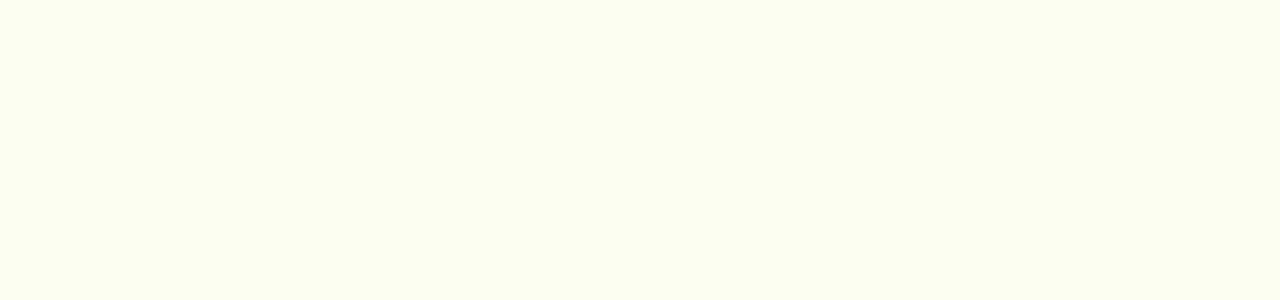
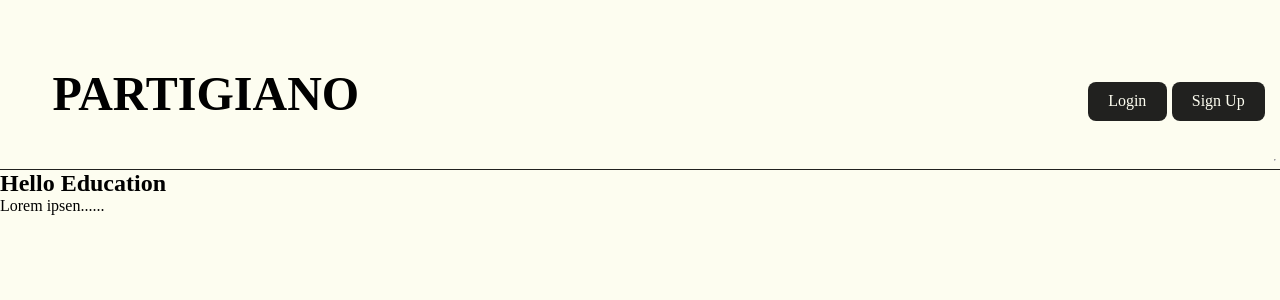
Before and after one commit to ARDhruvo/Partigiano, a React (Vite) app: page /blog/1 in a window 1280 px wide. Before the commit this address had no page. Shown: the top 300 px of the page. Built offline with nearby package versions, Linux system fonts and the light colour scheme.

Commit message:
Blog page added

```diff
--- a/src/App.jsx
+++ b/src/App.jsx
@@ -6,6 +6,7 @@ import Category from "./pages/category";
 import Profile from "./pages/profile";
 import AboutUs from "./pages/aboutUs";
 import Login from "./pages/Login";
+import Blog from "./pages/blog";
 import "./App.css";
 import { Route, Routes } from "react-router-dom";
 
@@ -21,6 +22,7 @@ function App() {
         <Route path="login" element={<Login/>}/>
         <Route path="profile" element={<Profile/>}/>
         <Route path="aboutUs" element={<AboutUs/>}/>
+        <Route path="blog/:id" element={<Blog/>}/>
       </Routes>
     </>
   );
--- /dev/null
+++ b/src/components/blogBody.jsx
@@ -0,0 +1,24 @@
+import React from 'react'
+import { useParams } from 'react-router-dom';
+import Contents from './contents';
+import { useState } from 'react';
+
+function blogBody() {
+    const { id } =useParams();
+
+    const [contents,setContents] = useState([
+          { title: 'Hello Education', body: 'Lorem ipsen......', author:'Nazim' , id: '1'},
+          { title: 'Hello Emergency', body: 'Lorem ipsen......', author:'Raian' , id: '2'},
+          { title: 'Hello Education1', body: 'Lorem ipsen......', author:'Khan' , id: '3'},
+        ]);
+
+
+
+    return (
+      <div className='blog-body'>
+          <Contents contents={contents.filter((content) => content.id === id  )}/>
+      </div>
+    )
+}
+
+export default blogBody;
--- a/src/components/blogContents.jsx
+++ b/src/components/blogContents.jsx
@@ -1,4 +1,5 @@
 import React from 'react'
+import { Link } from 'react-router-dom';
 
 function blogContents(props) {
     const blogs=props.blogs;
@@ -6,8 +7,12 @@ function blogContents(props) {
     <div className='blog-contents'>
         {blogs.map((blog) => (
             <div className='blog-preview' key={blog.id}>
-                <h2>{ blog.title }</h2>
-                <p>Written by {blog.author}</p>
+
+                <Link to={`/blog/${blog.id}`}>
+                  <h2>{ blog.title }</h2>
+                  <p>Written by {blog.author} </p>
+                </Link>
+
             </div>
         ))}
     </div>
--- a/src/components/categoryContents.jsx
+++ b/src/components/categoryContents.jsx
@@ -8,6 +8,7 @@ function categoryContents(props) {
 
         {categories.map((category) => (
             <div className='category-preview' key={category.id}>
+
                 <Link to={`/category/${category.id}`}>
                   <h2>{ category.title }</h2>
                   <p>{category.body}</p>
--- /dev/null
+++ b/src/components/contents.jsx
@@ -0,0 +1,19 @@
+import React from 'react'
+
+function contents(props) {
+    const contents=props.contents;
+    return (
+      <div className='content'>
+          {contents.map((content) => (
+              <div className='content-preview' key={content.id}>
+
+                  <h2>{ content.title }</h2>
+                  <p> {content.body} </p>
+
+              </div>
+          ))}
+      </div>
+    )
+}
+
+export default contents
--- a/src/components/header.jsx
+++ b/src/components/header.jsx
@@ -3,6 +3,9 @@ import Button from "./button";
 import { Link } from "react-router-dom";
 
 function header() {
+
+
+
   return (
     <div className="header">
       <div className="header-logo">
--- /dev/null
+++ b/src/pages/blog.jsx
@@ -0,0 +1,13 @@
+import React from 'react'
+import Header from '../components/header'
+import BlogBody from '../components/blogBody'
+function blog() {
+  return (
+    <div>
+        <Header/>
+        <BlogBody/>
+    </div>
+  )
+}
+
+export default blog
```
